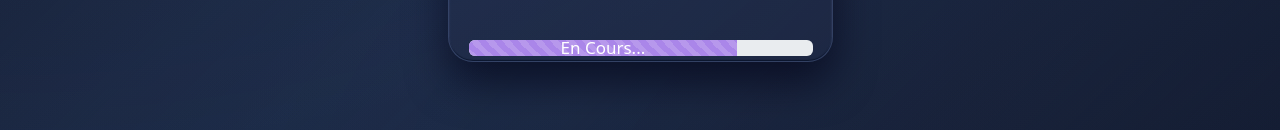
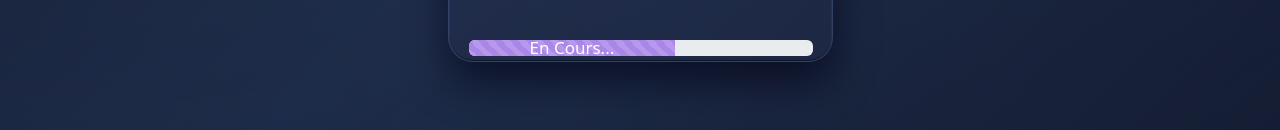
Before and after one commit to KadirDolek/Mon_Portfolio, a plain HTML site: page index.html in a window 1280 px wide. Shown: the part 523-653 px from the top of the page. Drawn offline with nearby package versions, Linux system fonts and the light colour scheme; a web font is replaced by a local one.

```diff
--- a/index.html
+++ b/index.html
@@ -173,7 +173,7 @@
               <div
                 id="barProgres"
                 class="progress-bar-animated progress-bar-striped"
-                style="width: 78%; font-size: 17px"
+                style="width: 60%; font-size: 17px"
               >
                 En Cours...
               </div>
```
